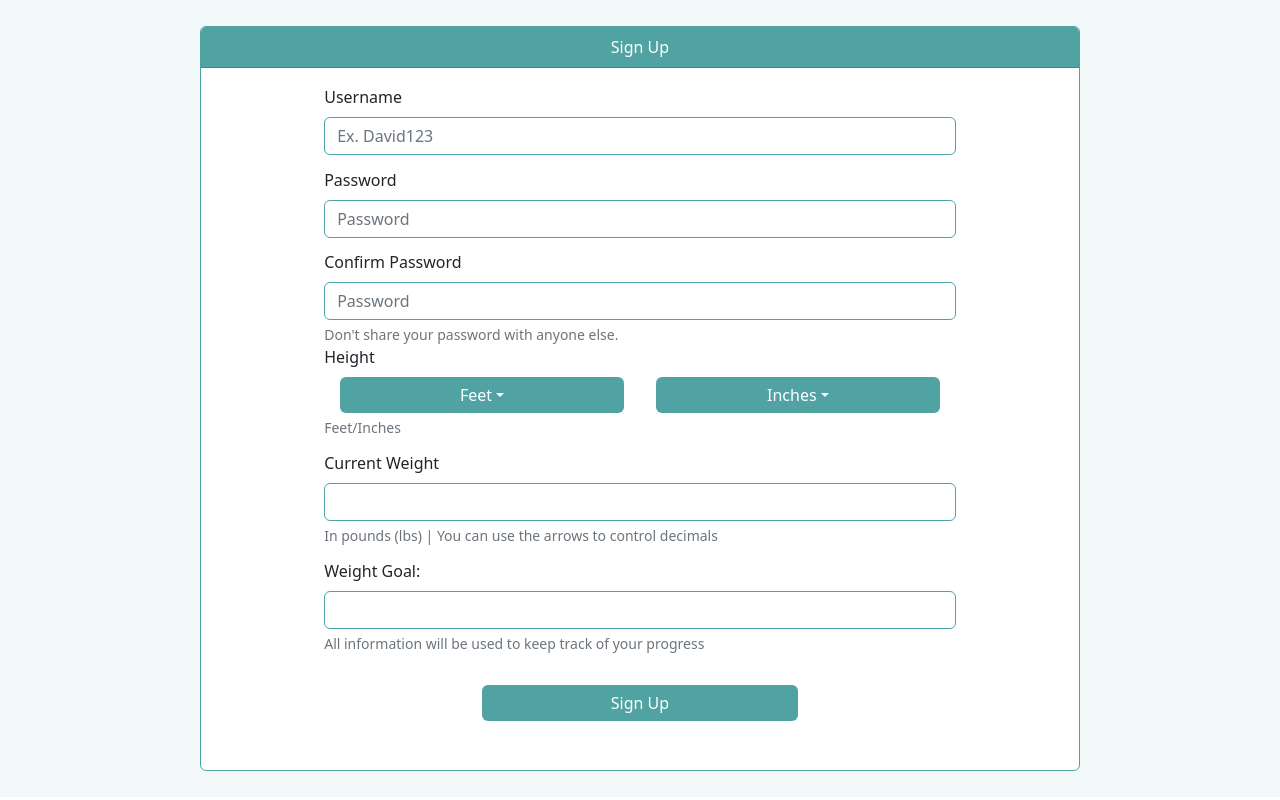
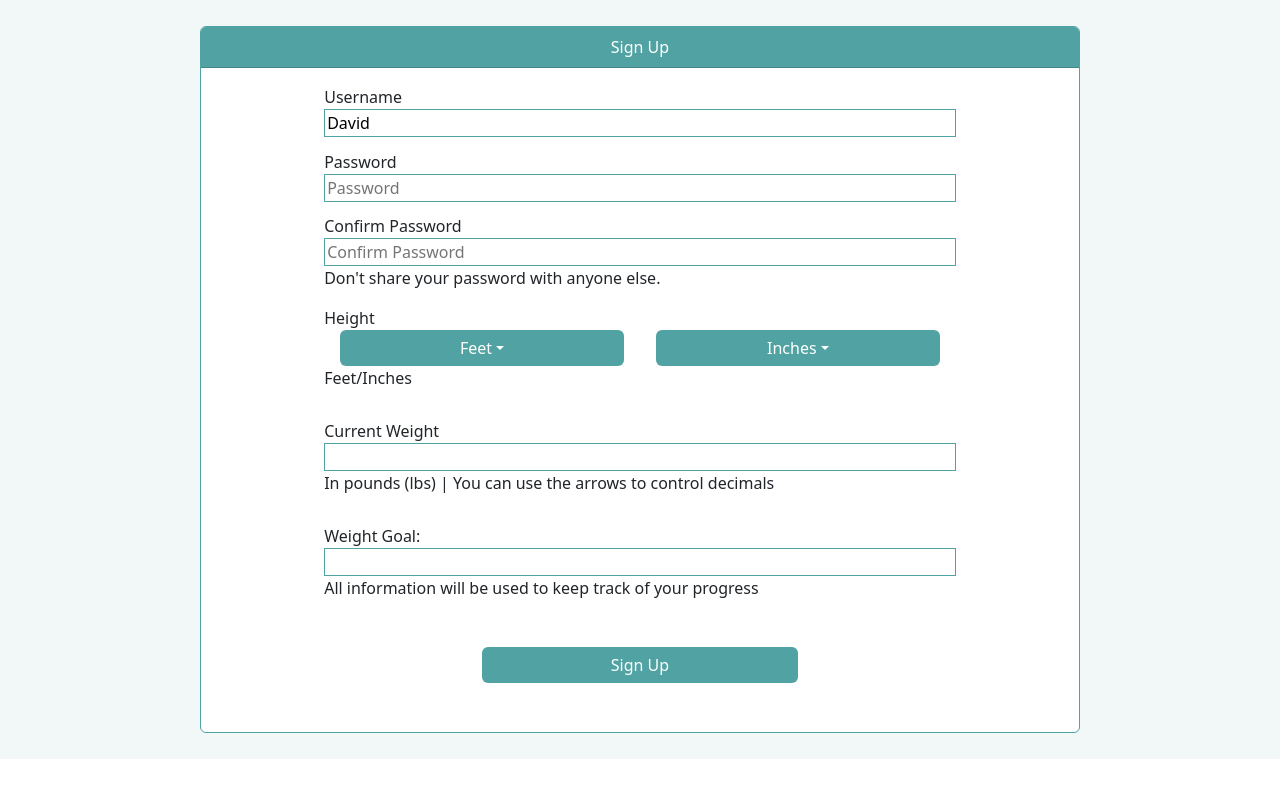
Before and after one commit to DavidJoao/track-it-frontend, a React (Create React App) app: page /signup in a window 1280 px wide. Built offline with nearby package versions, Linux system fonts and the light colour scheme.

Commit message:
added functionality to bmi calculator, fixed some bugs, need to fix post route by tomorrow

```diff
--- a/src/components/BMICalculator.js
+++ b/src/components/BMICalculator.js
@@ -1,18 +1,63 @@
+import { useState } from 'react'
 import { Form, Button } from 'react-bootstrap'
 
 function BMICalculator(){
+
+    const [feet, setFeet] = useState('')
+    const [feetVal, setFeetVal] = useState('')
+    const [inches, setInches] = useState('')
+    const [pounds, setPounds] = useState('')
+    const [results, setResults] = useState('')
+    const [resultText, setResultText] = useState('')
+
+
+    function handleFeet(e){
+        let value = (parseInt(e.target.value) * 12)
+        setFeet(value)
+        setFeetVal(e.target.value)
+    }
+
+    function handleInches(e){
+        let value = parseInt(e.target.value)
+        setInches(value)
+    }
+
+    function handlePounds(e){
+        let value = parseInt(e.target.value)
+        setPounds(value)
+    }
+
+    function handleSubmit(e){
+        e.preventDefault()
+        const bmi = (703 * pounds)/Math.pow((feet+inches), 2)
+        setResults(bmi.toFixed(2))
+        if (bmi < 18.5){
+            setResultText("You are underweight!")
+        } else if( 18.5 < bmi && bmi < 24.9){
+            setResultText("You are in a healthy weight range")
+        } else if( 25 < bmi && bmi < 29.9 ){
+            setResultText("You are overweight")
+        } else if ( bmi > 30){
+            setResultText("ALERT, YOU ARE IN THE OBESE RANGE")
+        }
+        setPounds('')
+        setInches('')
+        setFeetVal('')
+
+    }
+
     return(
         <div style={{width:'95%', height:'90vh'}} className="d-flex flex-column">
             <div style={{width:'100%', height:"100%", padding:'2%'}}>
                 <div style={{border:"1px solid #51A3A3", width:'100%', height:"50%", display:'flex', flexDirection:'column', justifyContent:'center', alignItems:"center", margin:"1%", borderRadius:"10px", boxShadow:' -2px 7px 40px -11px rgba(0,0,0,0.75)'}}>
-                    <Form>
+                    <Form onSubmit={handleSubmit}>
                         <Form.Group>
                             <Form.Text>Feet</Form.Text>
-                            <Form.Control />
+                            <Form.Control type='number' value={feetVal} onChange={handleFeet} />
                             <Form.Text>Inches</Form.Text>
-                            <Form.Control />
+                            <Form.Control type='number' value={inches} onChange={handleInches} />
                             <Form.Text>Weight</Form.Text>
-                            <Form.Control />
+                            <Form.Control type='number' value={pounds} onChange={handlePounds}/>
                             <Button style={{border:'none', backgroundColor:"#51A3A3", width:'100%', marginTop:"3%"}} type='submit'>Calculate BMI</Button>
                         </Form.Group>
                     </Form>
@@ -28,6 +73,8 @@ function BMICalculator(){
                     </div>
                     <div style={{border:'1px solid #51A3A3', width:'100%', height:'100%', display:'flex', justifyContent:"center", alignItems:"center", flexDirection:'column', margin:"1%", borderRadius:'10px', boxShadow:' -2px 7px 40px -11px rgba(0,0,0,0.75)'}}>
                         <h1>Your BMI</h1>
+                        <h2>{results}</h2>
+                        <h2>{resultText}</h2>
                     </div>
 
                 </div>
--- a/src/components/History.js
+++ b/src/components/History.js
@@ -1,9 +1,13 @@
 import { Form, Button } from "react-bootstrap"
 import { Line } from 'react-chartjs-2'
 import { Chart as ChartJS} from 'chart.js/auto'
+import { useState } from "react"
+
 
 function History(){
-    const weightExample = [202, 198, 200, 195, 192, 196, 205]
+    let input = ''
+    const weightArr = []
+    const weightExample = [202, 199, 196, 199, 201, 198, 193]
     const days = [1, 2, 3, 4, 5, 6, 7]
 
     const data = {
@@ -12,6 +16,19 @@ function History(){
             label:"Range",
             data: weightExample.map(wei => wei),
         }]
+    }
+
+    function handleSubmit(e){
+        e.preventDefault()
+        weightArr.push(parseInt(input))
+        console.log(input)
+        console.log(weightArr)
+
+
+    }
+    function handleChange(e){
+        console.log(e.target.value)
+        input = e.target.value
     }
 
     return(
@@ -24,8 +41,8 @@ function History(){
             <Form>
                 <Form.Group style={{display:"flex", flexDirection:'column', justifyContent:'center', alignItems:'center'}}>
                     <Form.Text>Add new weight</Form.Text>
-                    <Form.Control style={{border:'1px solid #51A3A3', marginBottom:'5%'}} placeholder="Enter new weight"/>
-                    <Button style={{border:"none", backgroundColor:'#51A3A3'}} type="submit">Register New Weight</Button>
+                    <Form.Control style={{border:'1px solid #51A3A3', marginBottom:'5%'}} placeholder="Enter new weight" onChange={handleChange}/>
+                    <Button style={{border:"none", backgroundColor:'#51A3A3'}} type="submit" onClick={handleSubmit}>Register New Weight</Button>
                 </Form.Group>
             </Form>
         </div>
--- a/src/components/SignUp.js
+++ b/src/components/SignUp.js
@@ -1,11 +1,11 @@
 import React, { useReducer, useState } from 'react'
-import { Card, Form, FormGroup, Button, Container, Dropdown } from 'react-bootstrap'
+import { Card, Form, div, Button, Container, Dropdown } from 'react-bootstrap'
 import { useNavigate } from 'react-router-dom'
 import { axiosReducer, getAll } from '../functions/getAll'
 
 function SignUp(){
 
-    const initialState = {
+    let initialState = {
         username: '',
         password: '',
         confirmPassword: '',
@@ -16,8 +16,7 @@ function SignUp(){
         goal:'',
     }
 
-
-    const [signupInfo, dispatch] = useReducer(axiosReducer, initialState)
+    let [signupInfo, dispatch] = useReducer(axiosReducer, initialState)
     const navigate = useNavigate()
     const [ feet, setFeet ] = useState('')
     const [ inches, setInches ] = useState('')
@@ -25,8 +24,9 @@ function SignUp(){
     function handleChange(e) {
         dispatch({
             key: e.target.classList[0],
-            defaultValue: e.target.defaultValue
+            value: e.target.value
           })
+          console.log(signupInfo)
     }
 
     const handleSubmit = (e) => {
@@ -46,6 +46,7 @@ function SignUp(){
         setInches(e)
     }
 
+
     return(
         <div style={{width:'auto', marginLeft:'5%', marginRight:'5%', height:'auto', padding:'2%'}}>
             <Card style={{border:'1px solid #51A3A3', height:'auto', width:'80%', margin:'0 auto'}} className="d-flex flex-column">
@@ -53,16 +54,16 @@ function SignUp(){
                 <div style={{padding:'2%'}}>
                     <Container className='d-flex flex-column flex-lg-row'>
                         <Container style={{width:'80%', height:'auto'}}>
-                            <Form action='' onSubmit={handleSubmit} style={{display:'flex', flexDirection:'column', justifyContent:'center', height:'auto'}}>
-                                <FormGroup style={{display:'flex', flexDirection:'column', justifyContent:'center'}}>
-                                    <Form.Label>Username</Form.Label>
-                                    <Form.Control style={{border:'1px solid #51A3A3'}} type='text' placeholder='Ex. David123' onChange={handleChange} defaultValue={signupInfo.username}></Form.Control>
-                                    <Form.Label style={{marginTop:'2%'}}>Password</Form.Label>
-                                    <Form.Control defaultValue={signupInfo.password} onChange={handleChange} style={{border:'1px solid #51A3A3'}} type='password' placeholder='Password'></Form.Control>
-                                    <Form.Label style={{marginTop:'2%'}}>Confirm Password</Form.Label>
-                                    <Form.Control defaultValue={signupInfo.confirmPassword} onChange={handleChange} style={{border:'1px solid #51A3A3'}} type='password' placeholder='Password'></Form.Control>
-                                    <Form.Text>Don't share your password with anyone else.</Form.Text>
-                                    <Form.Label>Height</Form.Label>
+                            <form action='' onSubmit={handleSubmit} style={{display:'flex', flexDirection:'column', justifyContent:'center', height:'auto'}}>
+                                <div style={{display:'flex', flexDirection:'column', justifyContent:'center'}}>
+                                    <label>Username</label>
+                                    <input style={{border:'1px solid #51A3A3'}} type='text' placeholder='Ex. David123' onChange={handleChange} value={signupInfo.username || "David"}></input>
+                                    <label style={{marginTop:'2%'}}>Password</label>
+                                    <input value={signupInfo.password.value} onChange={handleChange} style={{border:'1px solid #51A3A3'}} type='password' placeholder='Password'></input>
+                                    <label style={{marginTop:'2%'}}>Confirm Password</label>
+                                    <input value={signupInfo.confirmPassword.value} onChange={handleChange} style={{border:'1px solid #51A3A3'}} type='password' placeholder='Confirm Password'></input>
+                                    <p>Don't share your password with anyone else.</p>
+                                    <label>Height</label>
                                       <div style={{display:'flex', width:'100%'}}>
                                            <Dropdown defaultValue={signupInfo.feet} id='dropdown-basic' onSelect={handleFeet} style={{width:'50%', display:'flex', justifyContent:'center'}} >
                                             <Dropdown.Toggle style={{width:'90%', backgroundColor:'#51A3A3', border:'none'}}>
@@ -78,7 +79,7 @@ function SignUp(){
                                                 </Dropdown.Menu>
                                             </Dropdown>
 
-                                            <Dropdown defaultValue={signupInfo.inches} onSelect={handleInches} style={{width:'50%', display:'flex', justifyContent:'center'}}>
+                                            <Dropdown value={signupInfo.inches.value} onSelect={handleInches} style={{width:'50%', display:'flex', justifyContent:'center'}}>
                                                <Dropdown.Toggle style={{width:'90%', backgroundColor:'#51A3A3', border:'none'}}>
                                                     {inches || 'Inches'}
                                                 </Dropdown.Toggle>
@@ -99,16 +100,16 @@ function SignUp(){
                                             </Dropdown.Menu>
                                         </Dropdown >
                                     </div>
-                                    <Form.Text>Feet/Inches</Form.Text>
-                                    <Form.Label style={{marginTop:'2%'}}>Current Weight</Form.Label>
-                                    <Form.Control defaultValue={signupInfo.currentWeight} onChange={handleChange} style={{border:'1px solid #51A3A3'}} type='number' min="90" step="0.1" placeholder=''></Form.Control>
-                                    <Form.Text>In pounds (lbs) | You can use the arrows to control decimals </Form.Text>
-                                    <Form.Label style={{marginTop:'2%'}}>Weight Goal:</Form.Label>
-                                    <Form.Control defaultValue={signupInfo.goal} onChange={handleChange} style={{border:'1px solid #51A3A3'}} type='number' min="90" step="0.1" placeholder=''></Form.Control>
-                                    <Form.Text>All information will be used to keep track of your progress</Form.Text>
+                                    <p> Feet/Inches </p>
+                                    <label style={{marginTop:'2%'}}>Current Weight</label>
+                                    <input value={signupInfo.currentWeight.value} onChange={handleChange} style={{border:'1px solid #51A3A3'}} type='number' min="90" step="0.1" placeholder=''></input>
+                                    <p> In pounds (lbs) | You can use the arrows to control decimals </p>
+                                    <label style={{marginTop:'2%'}}>Weight Goal:</label>
+                                    <input value={signupInfo.goal.value} onChange={handleChange} style={{border:'1px solid #51A3A3'}} type='number' min="90" step="0.1" placeholder=''></input>
+                                    <p> All information will be used to keep track of your progress </p>
                                         <Button type='submit' style={{width:'50%', border:'none', backgroundColor:'#51A3A3', margin:'5%', alignSelf:'center'}}>Sign Up</Button>
-                                </FormGroup>
-                            </Form>
+                                </div>
+                            </form>
                         </Container>
                     </Container>
                 </div>
--- a/src/functions/getAll.js
+++ b/src/functions/getAll.js
@@ -58,7 +58,8 @@ export function axiosReducer (state, object) {
         case 'token':
             return {...state, token: object.value}
         case 'loadProfile':
-            return {...state,
+            return {
+            ...state,
             username: object.value.username,
             initialWeight: object.value.initialWeight,
             currentWeight: object.value.currentWeight,
```
Also changed, not shown: src/pages/MyProfile.js (+9 -9 lines).
